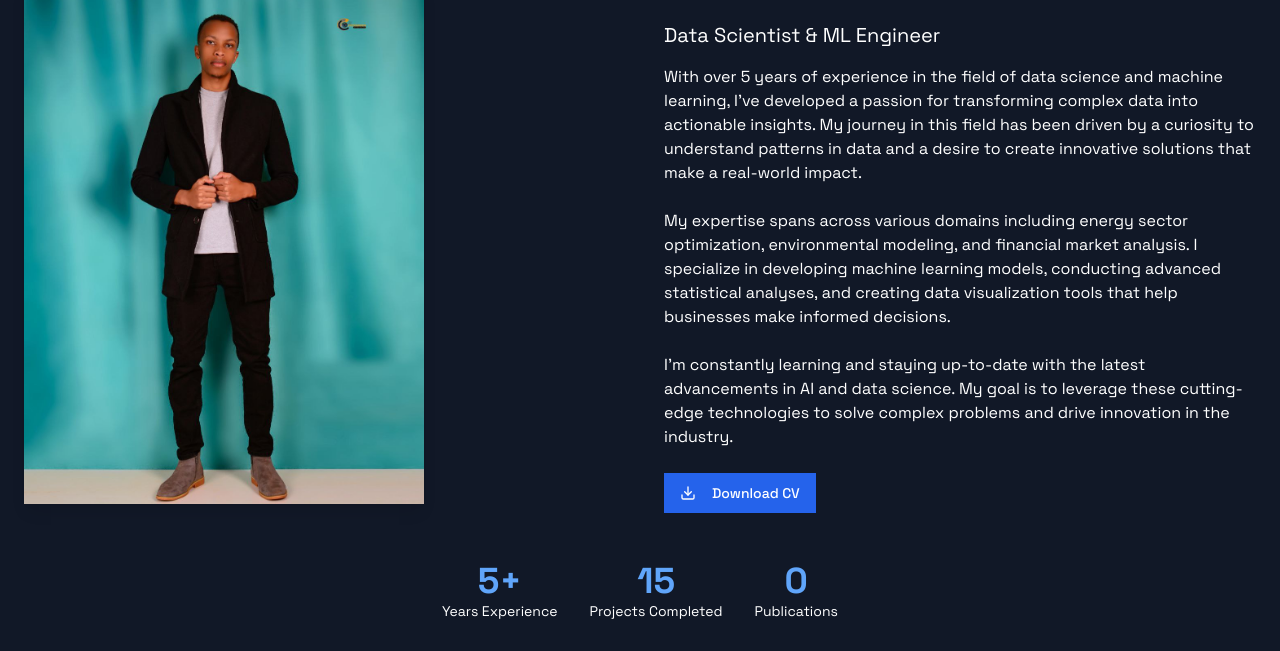
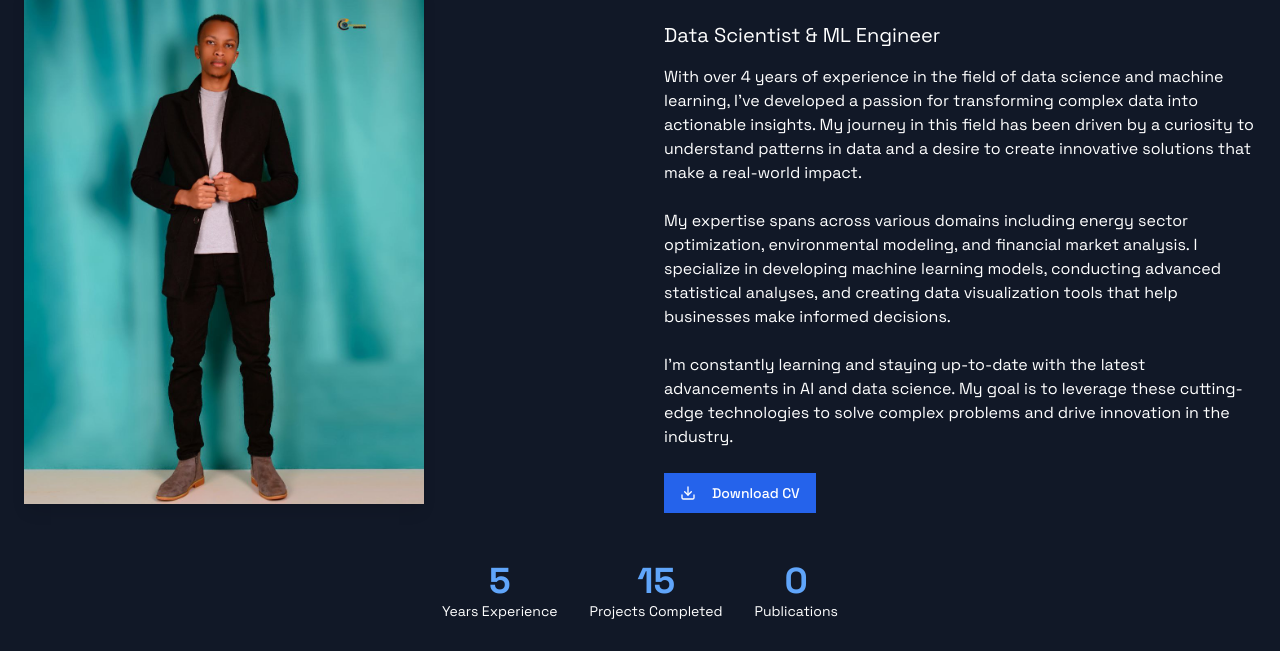
Before and after one commit to AlexGit-05/AlexWaweru.github.io, a Next.js app: page /AlexWaweru.github.io/about in a window 1280 px wide. Shown: the part 259-910 px from the top of the page. Built offline with nearby package versions, Linux system fonts and the light colour scheme.

Commit message:
experience

```diff
--- a/app/about/page.tsx
+++ b/app/about/page.tsx
@@ -36,7 +36,7 @@ export default function AboutMe() {
             <h2 className="text-2xl font-semibold mb-4 text-blue-400">Alex Waweru</h2>
             <h3 className="text-xl mb-4">Data Scientist & ML Engineer</h3>
             <p className="mb-6">
-              With over 5 years of experience in the field of data science and machine learning, I&apos;ve developed a passion for transforming complex data into actionable insights. My journey in this field has been driven by a curiosity to understand patterns in data and a desire to create innovative solutions that make a real-world impact.
+              With over 4 years of experience in the field of data science and machine learning, I&apos;ve developed a passion for transforming complex data into actionable insights. My journey in this field has been driven by a curiosity to understand patterns in data and a desire to create innovative solutions that make a real-world impact.
             </p>
             <p className="mb-6">
               My expertise spans across various domains including energy sector optimization, environmental modeling, and financial market analysis. I specialize in developing machine learning models, conducting advanced statistical analyses, and creating data visualization tools that help businesses make informed decisions.
@@ -61,7 +61,7 @@ export default function AboutMe() {
                 transition={{ duration: 0.5, delay: index * 0.1 }}
               >
                 {inView ? <Counter from={0} to={stat.value} /> : 0}
-                {stat.value === 5 && '+'}
+                {stat.value === 4 && '+'}
               </motion.div>
               <div className="text-sm">{stat.label}</div>
             </div>
```
